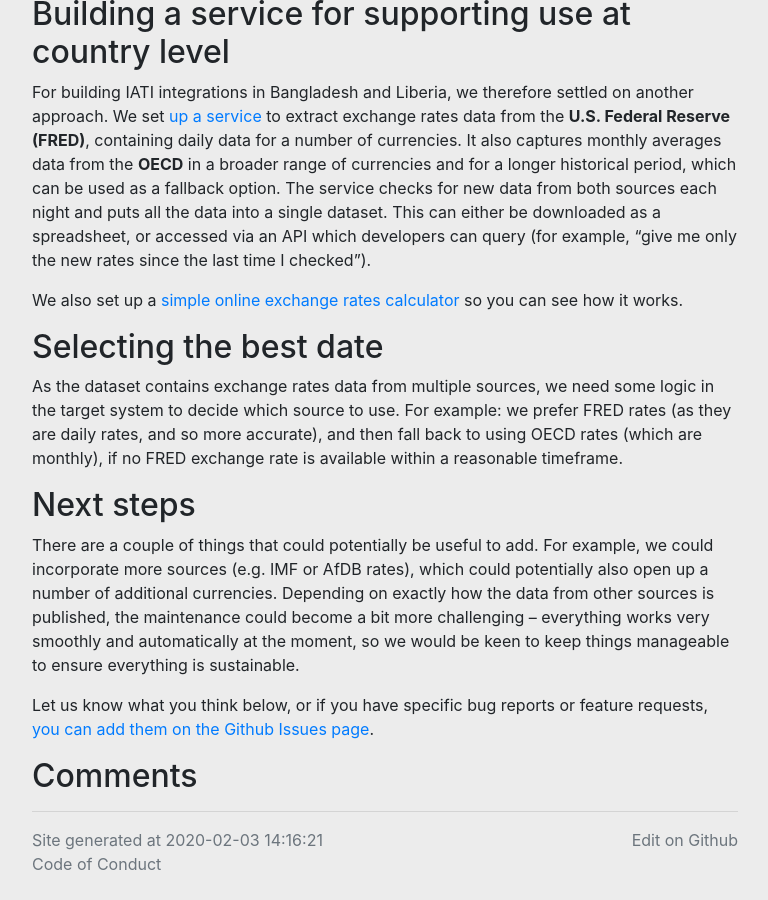
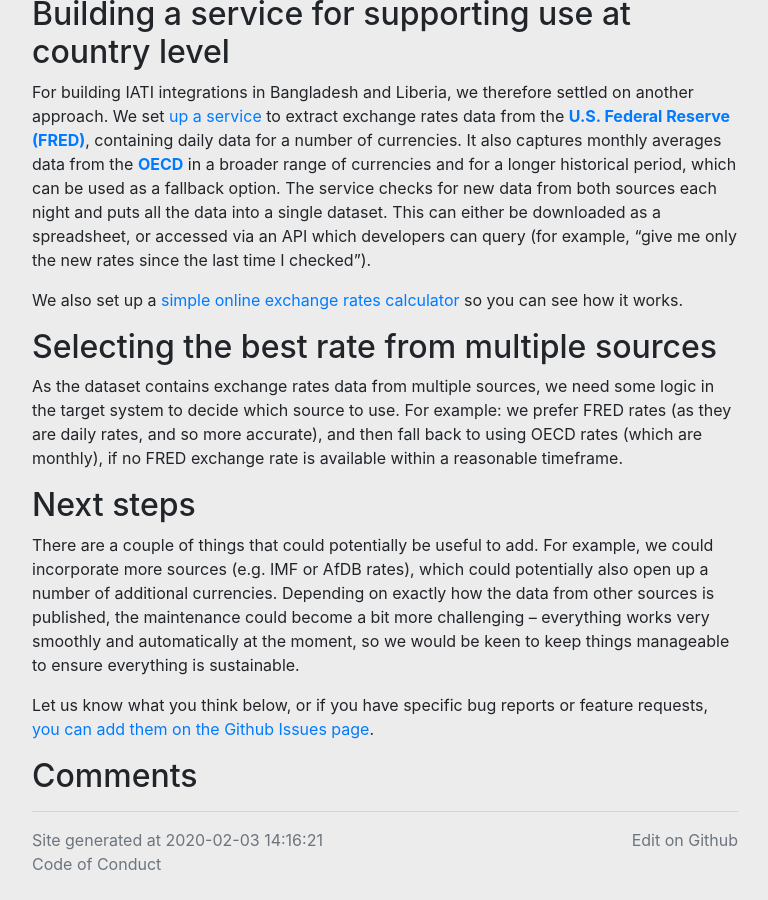
Before and after one commit to codeforIATI/codeforiati.github.io, a Jekyll site: the page built from _posts/2020-02-03-working-with-data-multiple-currencies-exchange-rates-data.md, in a window 1280 px wide and 900 px high, scrolled down 731 px. Shown: the whole window, without its empty margins (255-1023 px from the left). Built offline with Jekyll 4.4.1, drawn with Linux system fonts in a browser that asks for light colours; comment, search, counter and statistics services are not loaded.

Commit message:
Small changes for clarity plus a couple of links

```diff
--- a/_posts/2020-02-03-working-with-data-multiple-currencies-exchange-rates-data.md
+++ b/_posts/2020-02-03-working-with-data-multiple-currencies-exchange-rates-data.md
@@ -15,11 +15,11 @@ One option is to simply use annual averages, but in environments where currencie
 
 ## Building a service for supporting use at country level
 
-For building IATI integrations in Bangladesh and Liberia, we therefore settled on another approach. We set [up a service](https://morph.io/markbrough/exchangerates-scraper) to extract exchange rates data from the **U.S. Federal Reserve (FRED)**, containing daily data for a number of currencies. It also captures monthly averages data from the **OECD** in a broader range of currencies and for a longer historical period, which can be used as a fallback option. The service checks for new data from both sources each night and puts all the data into a single dataset. This can either be downloaded as a spreadsheet, or accessed via an API which developers can query (for example, “give me only the new rates since the last time I checked”).
+For building IATI integrations in Bangladesh and Liberia, we therefore settled on another approach. We set [up a service](https://morph.io/markbrough/exchangerates-scraper) to extract exchange rates data from the [**U.S. Federal Reserve (FRED)**](https://fred.stlouisfed.org/categories/94), containing daily data for a number of currencies. It also captures monthly averages data from the [**OECD**](https://stats.oecd.org/) in a broader range of currencies and for a longer historical period, which can be used as a fallback option. The service checks for new data from both sources each night and puts all the data into a single dataset. This can either be downloaded as a spreadsheet, or accessed via an API which developers can query (for example, “give me only the new rates since the last time I checked”).
 
 We also set up a [simple online exchange rates calculator](https://exchangerates.codeforiati.org/) so you can see how it works.
 
-## Selecting the best date
+## Selecting the best rate from multiple sources
 
 As the dataset contains exchange rates data from multiple sources, we need some logic in the target system to decide which source to use. For example: we prefer FRED rates (as they are daily rates, and so more accurate), and then fall back to using OECD rates (which are monthly), if no FRED exchange rate is available within a reasonable timeframe.
 
```
